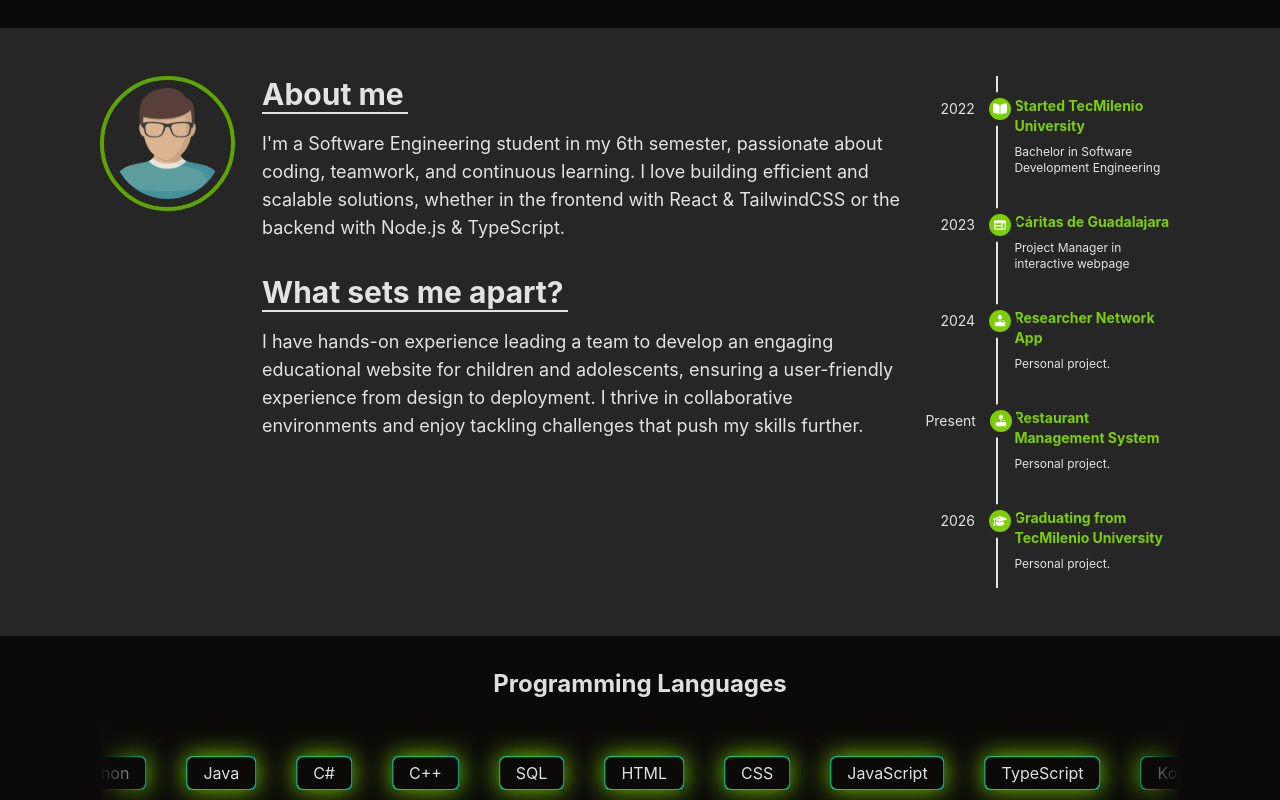
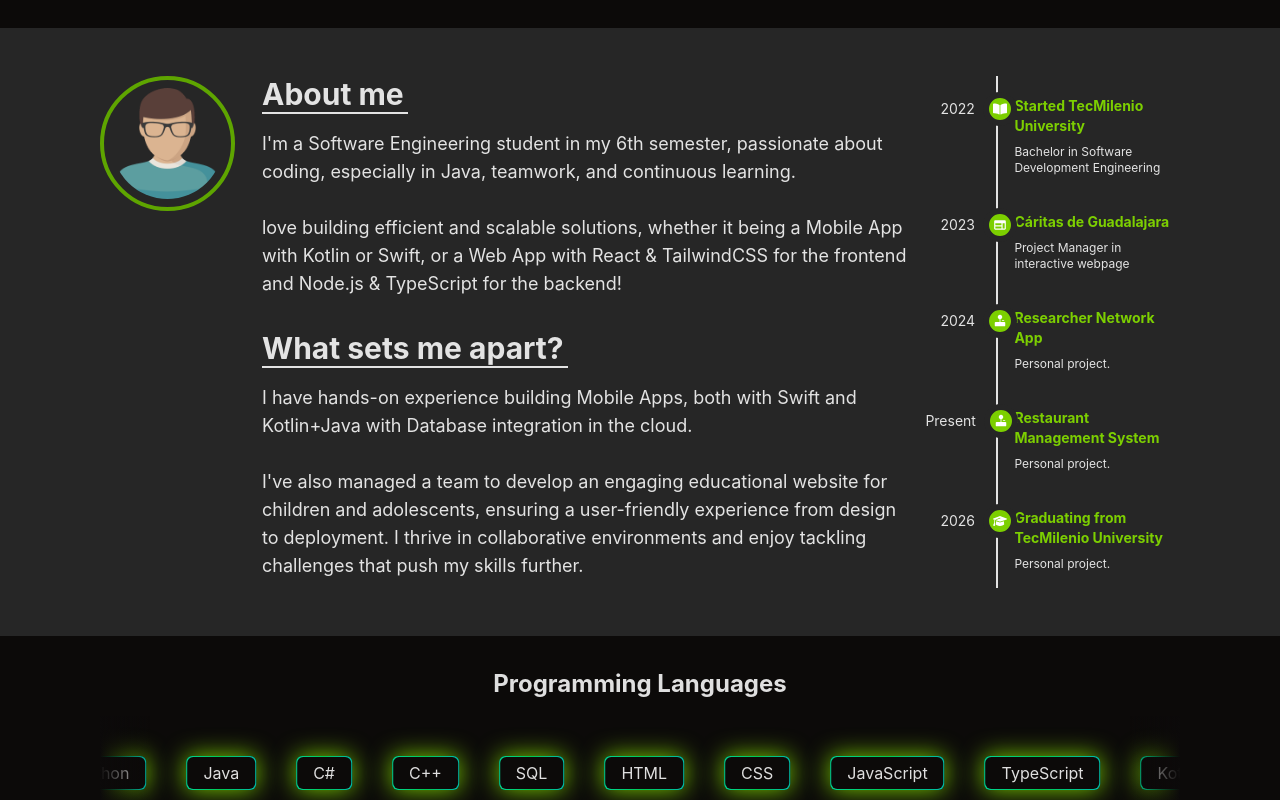
Before and after one commit to JaimeTAR/JaimeTAR.github.io, a React (Vite) app: page / in a window 1280 px wide. Shown: the part 700-1500 px from the top of the page. Built offline with nearby package versions, Linux system fonts and the light colour scheme; a web font is replaced by a local one.

Commit message:
Modified About content

```diff
--- a/src/components/About.tsx
+++ b/src/components/About.tsx
@@ -16,15 +16,19 @@ const About = () => {
         <div className="max-w-[60%] text-lg">
           <h1 className="text-3xl font-bold border-b-2 w-fit pr-1 mb-4">About me </h1>
           <p>
-            I'm a Software Engineering student in my 6th semester, passionate about coding, teamwork, and continuous
-            learning. I love building efficient and scalable solutions, whether in the frontend with React & TailwindCSS
-            or the backend with Node.js & TypeScript.
+            I'm a Software Engineering student in my 6th semester, passionate about coding, especially in Java,
+            teamwork, and continuous learning. <br />
+            <br /> love building efficient and scalable solutions, whether it being a Mobile App with Kotlin or Swift,
+            or a Web App with React & TailwindCSS for the frontend and Node.js & TypeScript for the backend!
           </p>
           <h1 className="text-3xl font-bold border-b-2 w-fit pr-1 mb-4 mt-8">What sets me apart? </h1>
           <p>
-            I have hands-on experience leading a team to develop an engaging educational website for children and
-            adolescents, ensuring a user-friendly experience from design to deployment. I thrive in collaborative
-            environments and enjoy tackling challenges that push my skills further.
+            I have hands-on experience building Mobile Apps, both with Swift and Kotlin+Java with Database integration
+            in the cloud. <br />
+            <br />
+            I've also managed a team to develop an engaging educational website for children and adolescents, ensuring a
+            user-friendly experience from design to deployment. I thrive in collaborative environments and enjoy
+            tackling challenges that push my skills further.
           </p>
         </div>
         <div className="max-w-[25%] ml-[5.5%] text-sm border-l-2 pl-4 flex flex-col justify-evenly">
--- a/src/components/Footer.tsx
+++ b/src/components/Footer.tsx
@@ -2,19 +2,19 @@ import { FaGithub, FaLinkedin } from "react-icons/fa";
 
 const Footer = () => {
   return (
-    <footer className="bg-stone-950 py-12 text-center">
-      <div className="flex gap-8 text-stone-100 w-full justify-center mb-8">
+    <footer className="bg-neutral-950 py-12 text-center">
+      <div className="flex gap-8 text-neutral-100 w-full justify-center mb-8">
         <a
           href="https://github.com/JaimeTAR"
           target="blank"
-          className="ring-stone-100 hover:ring-1 p-2 rounded-md transition-all duration-150"
+          className="ring-neutral-100 hover:ring-1 p-2 rounded-md transition-all duration-150"
         >
           <FaGithub size={20} />
         </a>
         <a
           href="https://www.linkedin.com/in/jalfarodev/"
           target="blank"
-          className="ring-stone-100 hover:ring-1 p-2 rounded-md transition-all duration-150"
+          className="ring-neutral-100 hover:ring-1 p-2 rounded-md transition-all duration-150"
         >
           <FaLinkedin size={20} />
         </a>
```
